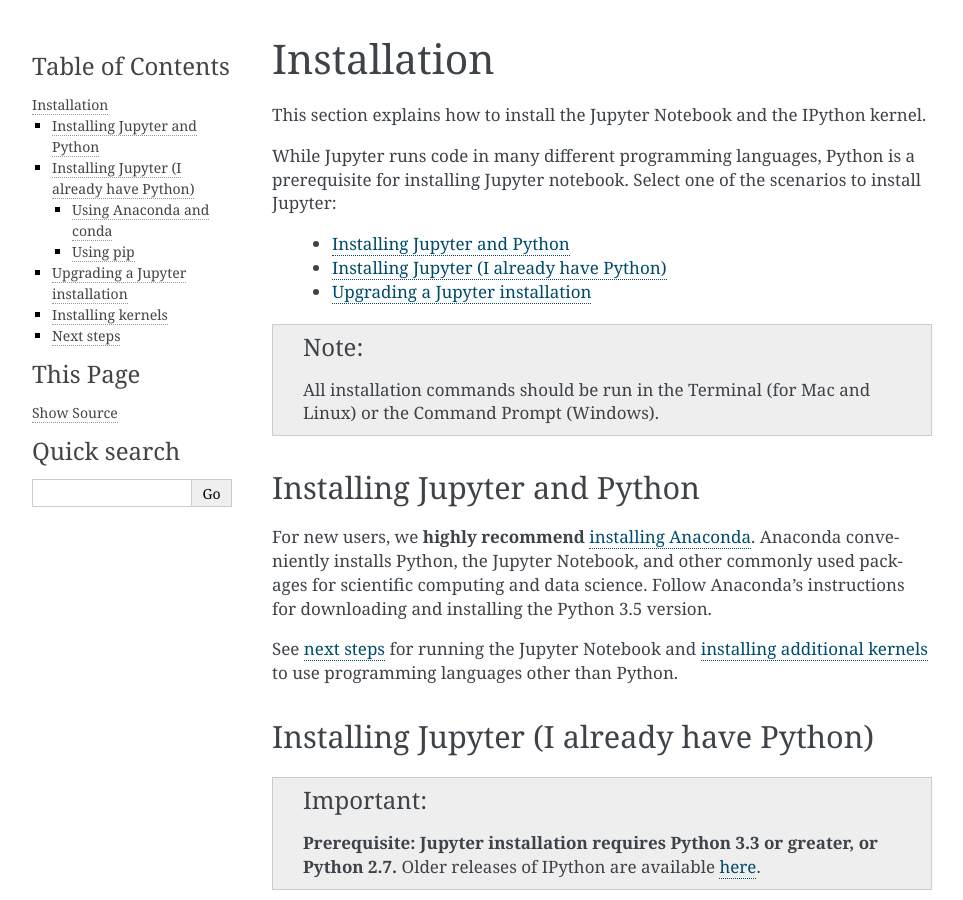
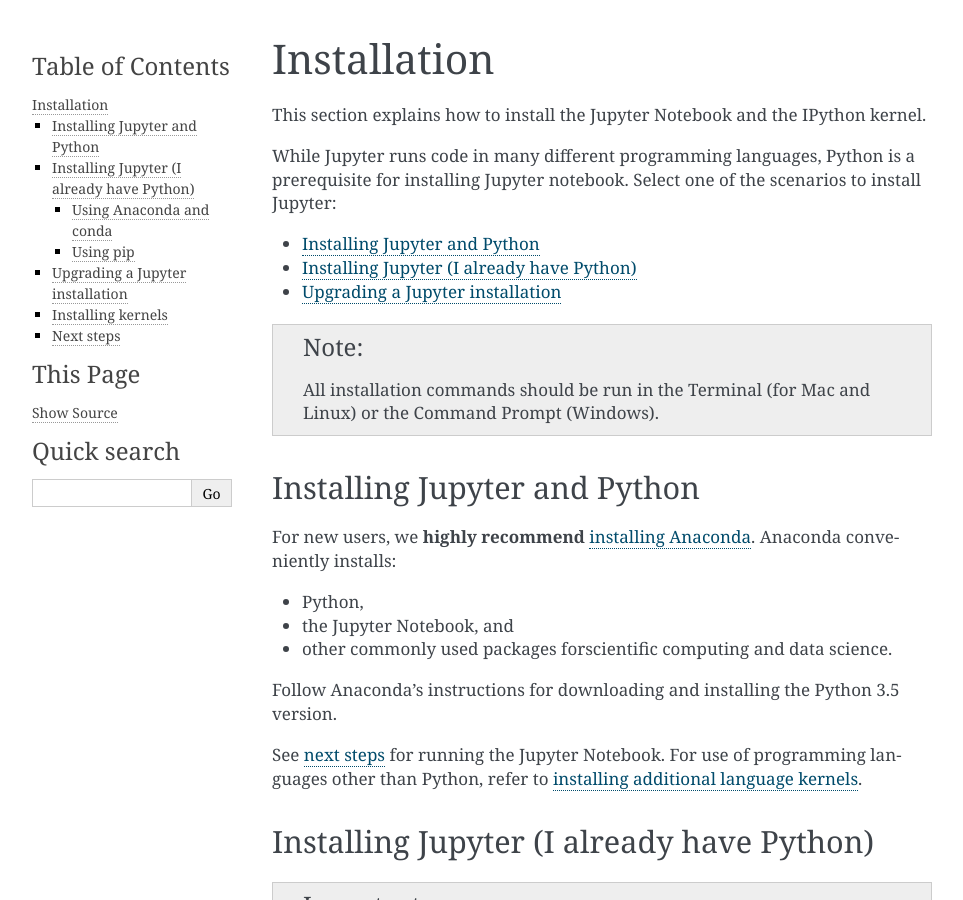
Before and after one commit to jupyter/jupyter, a Sphinx documentation site: the page built from docs/source/install.rst, in a window 1280 px wide and 900 px high. Shown: the whole window, without its empty margins (148-1111 px from the left). Built offline with Sphinx 7.4.7, drawn with Linux system fonts in a browser that asks for light colours; pages that are not in the unit, such as notebooks, are missing from menus.

Commit message:
Fix formatting

```diff
--- a/docs/source/install.rst
+++ b/docs/source/install.rst
@@ -11,9 +11,9 @@
 prerequisite for installing Jupyter notebook. Select one of the scenarios to
 install Jupyter:
 
-    - :ref:`Installing Jupyter and Python <new-to-python-and-jupyter>`
-    - :ref:`Installing Jupyter (I already have Python) <existing-python-new-jupyter>`
-    - :ref:`Upgrading a Jupyter installation <upgrading>`
+- :ref:`Installing Jupyter and Python <new-to-python-and-jupyter>`
+- :ref:`Installing Jupyter (I already have Python) <existing-python-new-jupyter>`
+- :ref:`Upgrading a Jupyter installation <upgrading>`
 
 .. note::
 
@@ -27,13 +27,18 @@
 
 For new users, we **highly recommend** `installing Anaconda
 <https://www.continuum.io/downloads>`_. Anaconda conveniently
-installs Python, the Jupyter Notebook, and other commonly used packages for
-scientific computing and data science. Follow Anaconda's instructions for
+installs:
+
+- Python,
+- the Jupyter Notebook, and
+- other commonly used packages forscientific computing and data science.
+
+Follow Anaconda's instructions for
 downloading and installing the Python 3.5 version.
 
-See :ref:`next steps <next-steps>` for running the Jupyter Notebook and
-:ref:`installing additional kernels <installing-kernels>` to use programming
-languages other than Python.
+See :ref:`next steps <next-steps>` for running the Jupyter Notebook. For
+use of programming languages other than Python, refer to
+:ref:`installing additional language kernels <installing-kernels>`.
 
 .. _existing-python-new-jupyter:
 
@@ -66,7 +71,6 @@
 See :ref:`next steps <next-steps>` for running the Jupyter Notebook and
 :ref:`installing additional kernels <installing-kernels>` to use programming
 languages other than Python.
-
 
 .. _python-using-pip:
 
```
